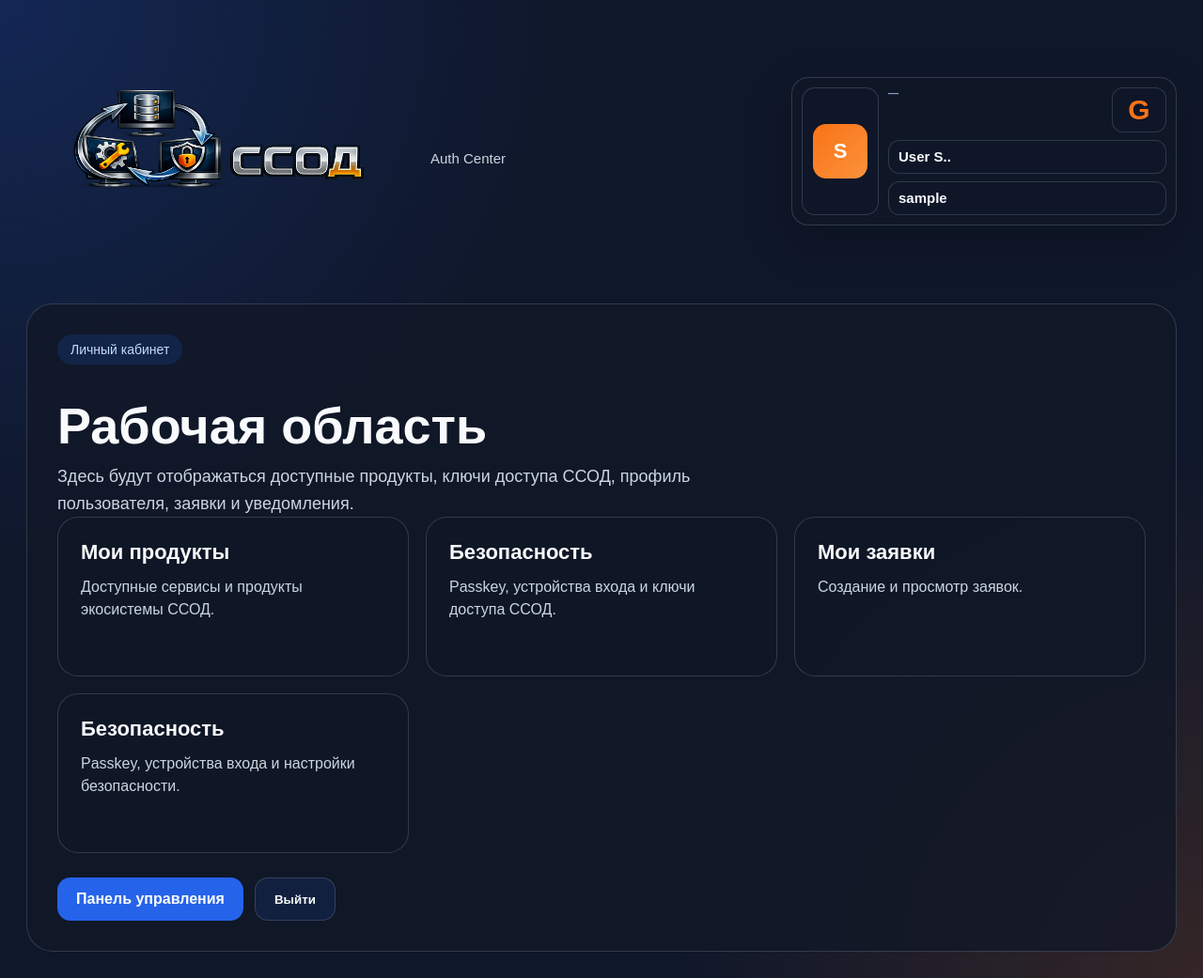
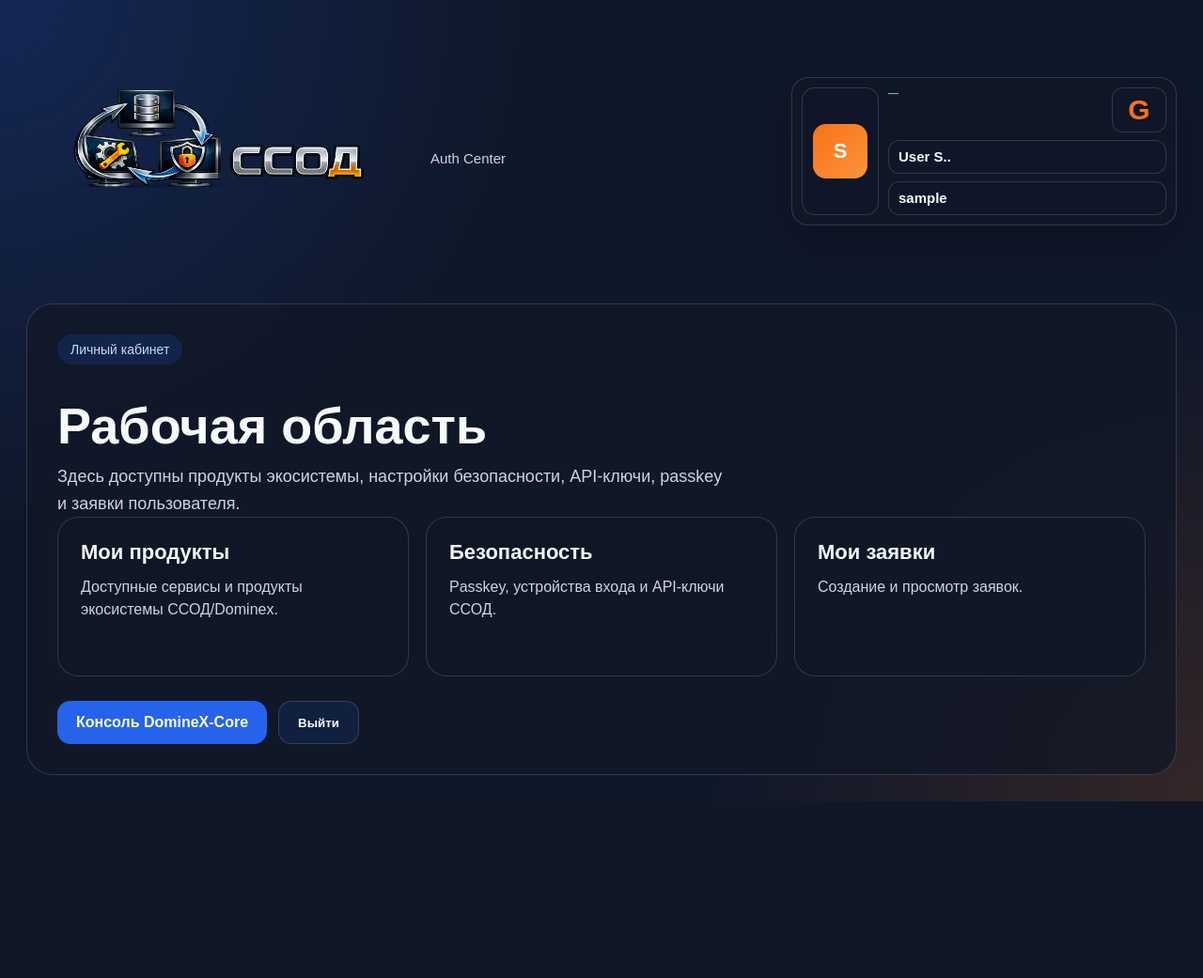
Before and after one commit to DiamondSaar/ssod_auth, a Django app: template app/accounts/templates/accounts/account_home.html in a window 1280 px wide. Shown: the whole page at 94% size. After the commit the page ends 853 px from the top, so only its background shows below. Run offline with Django 5.2, Linux system fonts and the light colour scheme; the template is opened without the code that fills it, so the values that code supplies are empty; the visitor is signed in with stand-in values (Sample User, id 1).

Commit message:
Fix UTF-8/CP1251 mojibake in settings.py and control/views.py, wire up /manage/ Dominex bridge
Cyrillic comments/messages had been double-encoded (UTF-8 read as CP1251,
re-saved as UTF-8) at some point before this session, corrupting text in
settings.py and control/views.py - including a user-facing value,
OTP_WEBAUTHN_RP_NAME, which would have shown garbled text in the browser's
passkey prompt. Restored correct Cyrillic and stripped stray UTF-8 BOMs
from these files plus account_home.html.

Also finishes wiring up already-planned but previously uncommitted work
sitting in the same files: control:dashboard now redirects /manage/ to
DOMINEX_CORE_CONSOLE_URL instead of rendering its own admin grid, and the
duplicate "Безопасность" card on the account home page is removed - both
match dominex/docs/module-interactions.md's "UI Ownership Move" section.

Co-Authored-By: Claude Sonnet 5 <noreply@anthropic.com>

```diff
--- a/app/accounts/templates/accounts/account_home.html
+++ b/app/accounts/templates/accounts/account_home.html
@@ -23,8 +23,8 @@ account-page
     </h1>
 
     <p class="admin-subtitle">
-        Здесь будут отображаться доступные продукты, ключи доступа ССОД,
-        профиль пользователя, заявки и уведомления.
+        Здесь доступны продукты экосистемы, настройки безопасности, API-ключи,
+        passkey и заявки пользователя.
     </p>
 
     <div class="admin-grid">
@@ -32,31 +32,26 @@ account-page
         <a class="admin-card" href="{% url 'accounts:account_products' %}">
             <h2>Мои продукты</h2>
             <p>
-                Доступные сервисы и продукты экосистемы ССОД.
+                Доступные сервисы и продукты экосистемы ССОД/Dominex.
             </p>
         </a>
 
         <a class="admin-card" href="{% url 'accounts:security' %}">
             <h2>Безопасность</h2>
-            <p>Passkey, устройства входа и ключи доступа ССОД.</p>
+            <p>Passkey, устройства входа и API-ключи ССОД.</p>
         </a>
+
         <a class="admin-card" href="#">
             <h2>Мои заявки</h2>
             <p>Создание и просмотр заявок.</p>
         </a>
-
-        <a class="admin-card" href="{% url 'accounts:security' %}">
-            <h2>Безопасность</h2>
-            <p>Passkey, устройства входа и настройки безопасности.</p>
-        </a>
-
 
     </div>
 
     <div class="account-actions-row">
         {% if request.user.is_staff %}
             <a class="button primary" href="/manage/">
-                Панель управления
+                Консоль DomineX-Core
             </a>
         {% endif %}
 
```
Also changed, not shown: app/config/settings.py (+9 -0 lines), app/control/views.py (+9 -10 lines).
